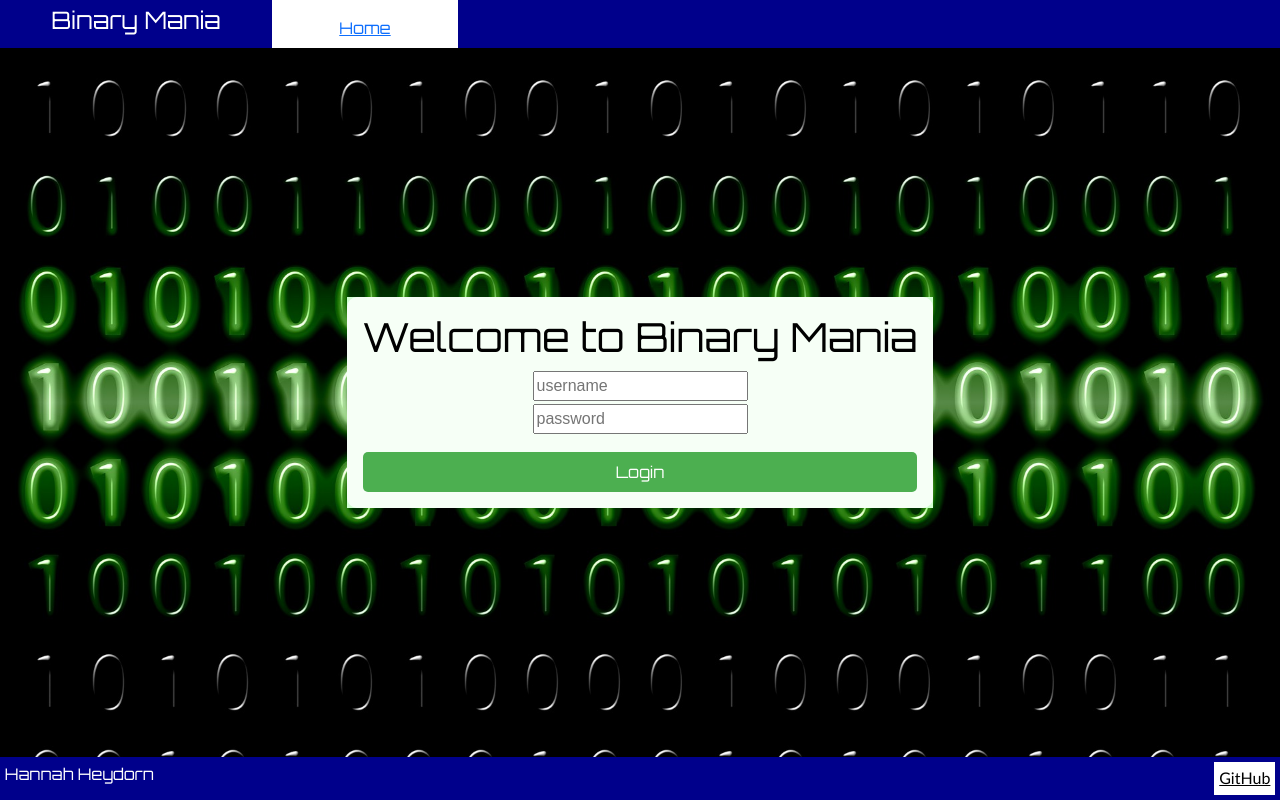
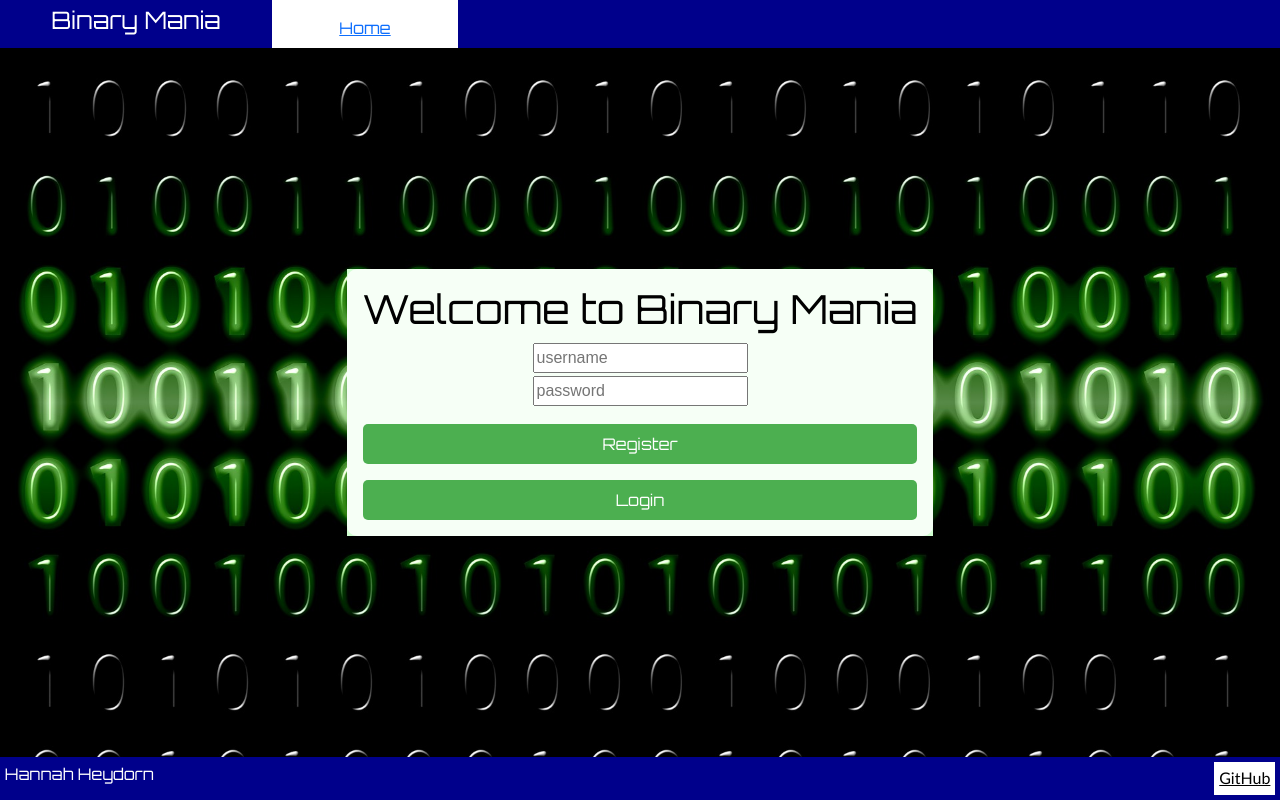
Before and after one commit to GogoDiamondz/binary-mania, a React (Vite) app: page / in a window 1280 px wide. Built offline with nearby package versions, Linux system fonts and the light colour scheme.

Commit message:
add register

```diff
--- a/src/home/home.jsx
+++ b/src/home/home.jsx
@@ -16,6 +16,9 @@ export function Home({ userName, authState, onAuthChange }) {
                 {authState === AuthState.Unauthenticated && (
                     <Login
                         userName={userName}
+                        onRegister={(inputUserName) => {
+                            onAuthChange(inputUserName, AuthState.Authenticated)
+                        }}
                         onLogin={(inputUserName) => {
                             onAuthChange(inputUserName, AuthState.Authenticated)
                         }}
--- a/src/home/login.jsx
+++ b/src/home/login.jsx
@@ -4,6 +4,11 @@ import './login.css';
 export function Login(props) {
   const [userName, setUserName] = React.useState(props.userName || '');
   const [password, setPassword] = React.useState('');
+
+  async function onRegister() {
+    localStorage.setItem('userName', userName);
+    props.onRegister(userName);
+  }
 
   async function loginUser() {
     localStorage.setItem('userName', userName);
@@ -20,6 +25,7 @@ export function Login(props) {
         <div>
             <input type="password" placeholder="password" value={password} onChange={(e) => setPassword(e.target.value)} />
         </div>
+        <button type="submit" onClick={() => onRegister()} disabled={!userName || !password}>Register</button>
         <button type="submit" onClick={() => loginUser()} disabled={!userName || !password}>Login</button>
       </div>
     </main>
```
